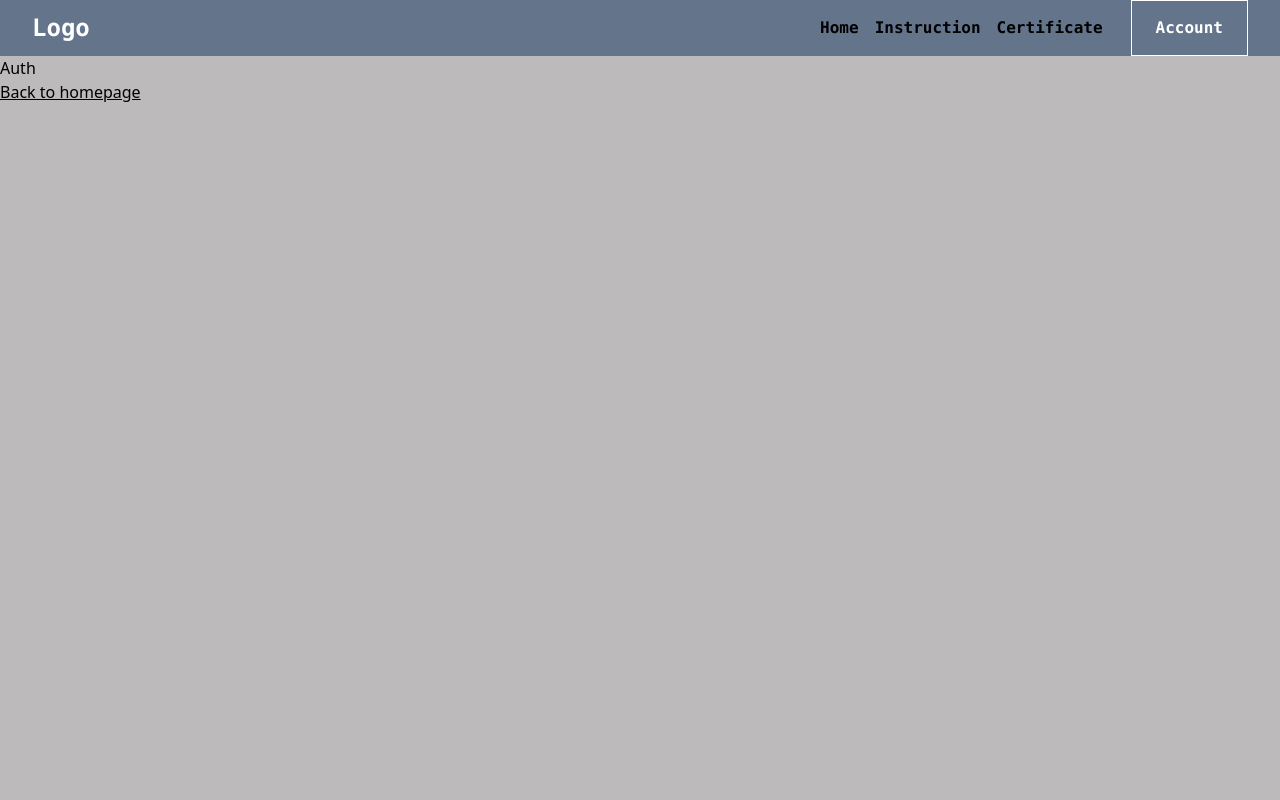
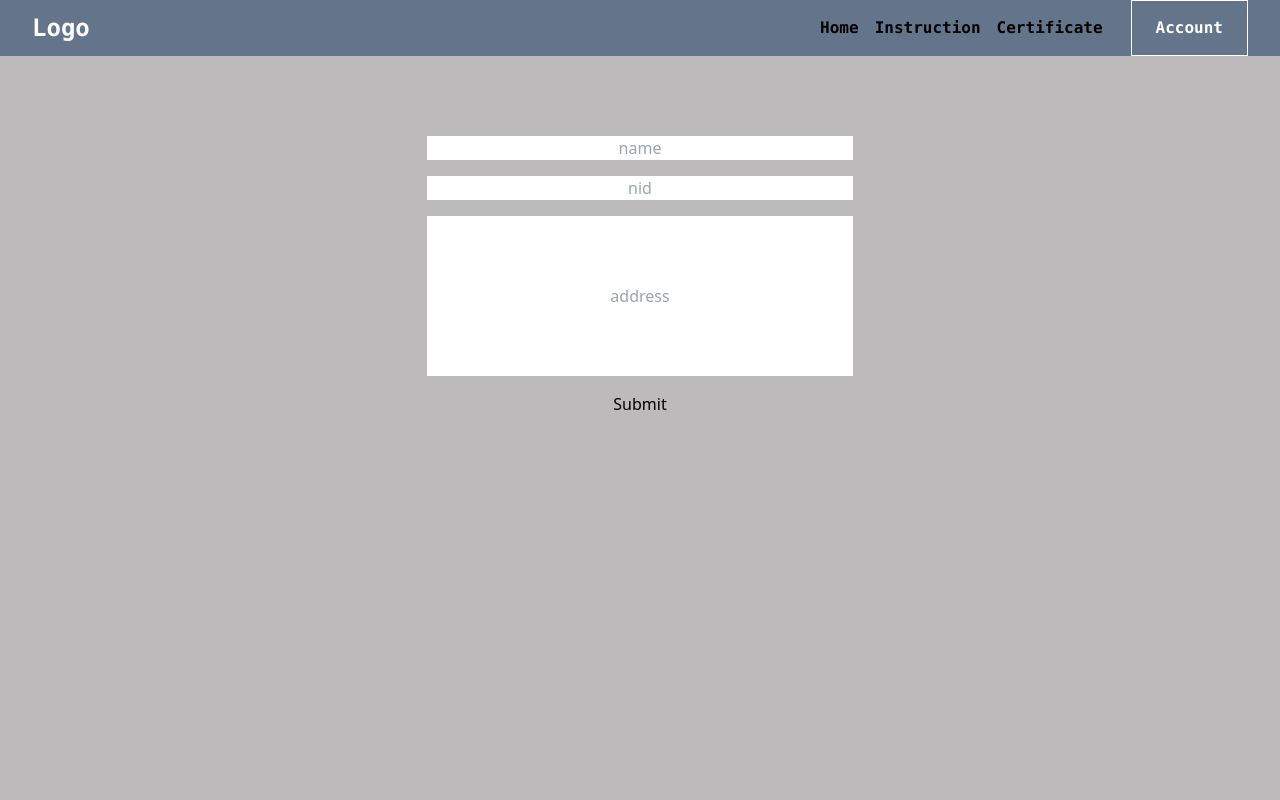
Before and after one commit to KaziMuktadirAhmed/VMS-frontend, a React (Vite) app: page /auth in a window 1280 px wide. Shown: the top 800 px of the page. Built offline with nearby package versions, Linux system fonts and the light colour scheme.

Commit message:
adds form in auth page

```diff
--- a/package.json
+++ b/package.json
@@ -11,6 +11,7 @@
     "preview": "vite preview"
   },
   "dependencies": {
+    "dotenv": "^16.3.1",
     "react": "^18.2.0",
     "react-dom": "^18.2.0",
     "react-router-dom": "^6.14.1"
--- a/src/contexts/AuthContext.jsx
+++ b/src/contexts/AuthContext.jsx
@@ -1,3 +1,50 @@
-import { createContext } from "react";
+import Cookies from "js-cookie";
+import jwt_decode from "jwt-decode";
+import { createContext, useState, useEffect } from "react";
 
-export default AuthContext = createContext(null);
+const AuthContext = createContext();
+
+const AuthProvider = (props) => {
+  const [username, setUsername] = useState("");
+
+  useEffect(() => {
+    const fetchData = () => {
+      setLoggedStatusInLogin();
+    };
+    fetchData();
+  }, []);
+
+  const setLoggedStatusInLogin = () => {
+    const token = Cookies.get("jwt");
+    if (token) {
+      try {
+        const decodedToken = jwt_decode(token);
+        const loggedInUsername = decodedToken.username;
+        setUsername(loggedInUsername);
+      } catch (error) {
+        console.error("Error:", error);
+      }
+    } else {
+      setUsername("");
+    }
+  };
+
+  const setLoggedStatusInLogout = () => {
+    Cookies.remove("jwt");
+    setUsername("");
+  };
+
+  return (
+    <AuthContext.Provider
+      value={{
+        setLoggedStatusInLogin,
+        setLoggedStatusInLogout,
+        username,
+      }}
+    >
+      {props.children}
+    </AuthContext.Provider>
+  );
+};
+
+export { AuthContext, AuthProvider };
--- a/src/pages/auth/auth.jsx
+++ b/src/pages/auth/auth.jsx
@@ -1,12 +1,37 @@
-import { Link } from "react-router-dom";
+export default function Auth() {
+  function onSubmitHandler() {
+    console.log("plese do something");
+  }
 
-export default function Auth() {
   return (
-    <div>
-      <h1>Auth</h1>
-      <Link to="/" className="underline hover:text-blue-500">
-        Back to homepage
-      </Link>
+    <div className="flex flex-row justify-center h-full mt-20">
+      <form action="" className="flex flex-col w-1/3 gap-4">
+        <input
+          type="text"
+          placeholder="name"
+          className="text-center focus:outline-none"
+        />
+        <input
+          type="text"
+          placeholder="nid"
+          className="text-center focus:outline-none"
+        />
+        <input
+          type="text"
+          placeholder="address"
+          className="h-40 text-center focus:outline-none"
+        />
+        <button
+          type="submit"
+          className=""
+          onClick={(event) => {
+            event.preventDefault();
+            onSubmitHandler();
+          }}
+        >
+          Submit
+        </button>
+      </form>
     </div>
   );
 }
--- a/src/pages/home/home.jsx
+++ b/src/pages/home/home.jsx
@@ -3,10 +3,10 @@ import CradLayout from "../../components/CardLayout/CradLayout";
 
 export default function Home() {
   return (
-    <div className="h-full">
+    <div className="h-screen">
       {/* Welcome block */}
       <h1>Welcome to VMS</h1>
-      <p>Login pr create an account to get started for youre next shot</p>
+      <p>Login or create an account to get started for youre next shot</p>
 
       {/* Instruction cards */}
       <CradLayout className="">
```
Also changed, not shown: 2 other files (tests, documents, lock files or other folders).
